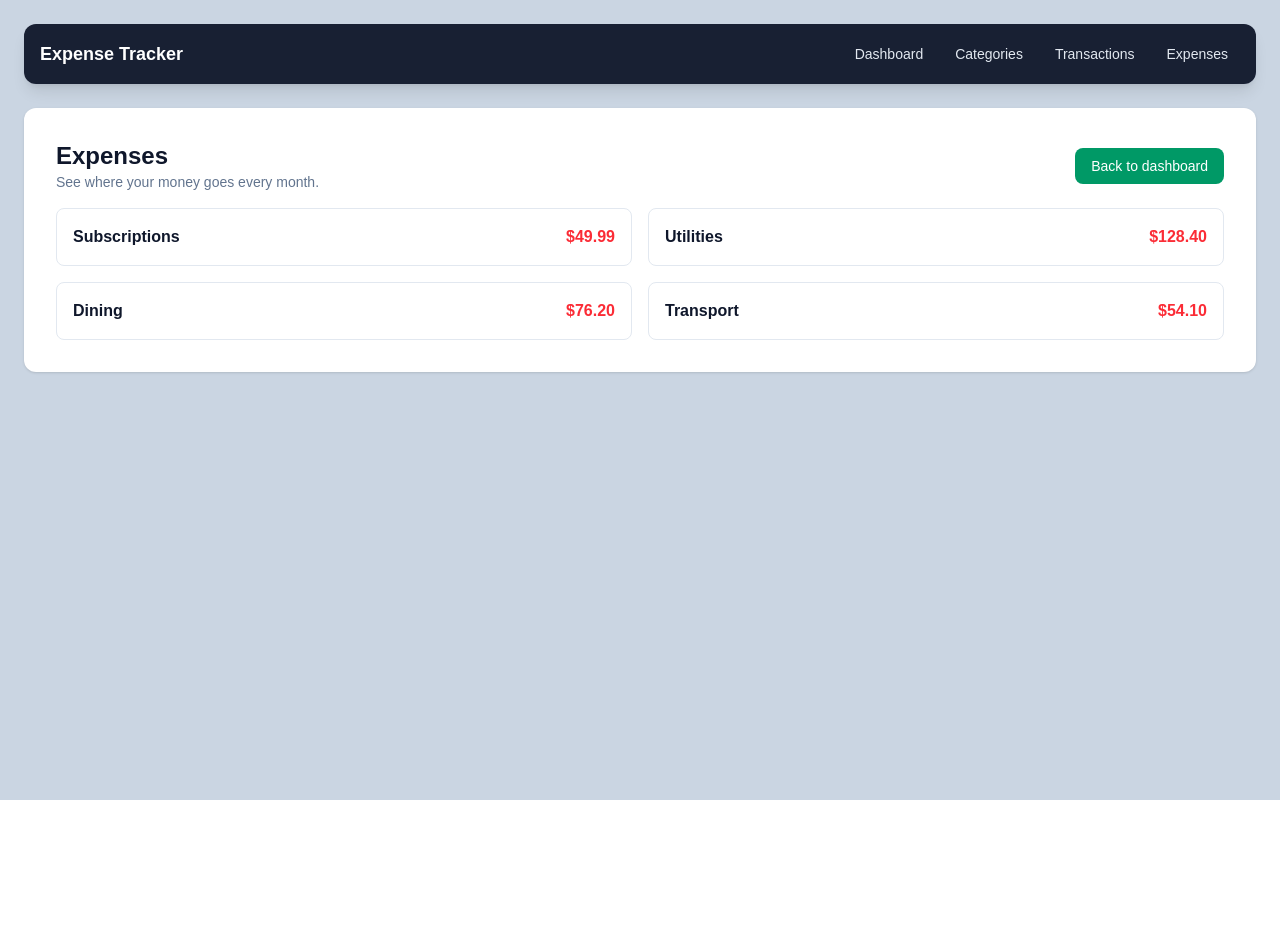
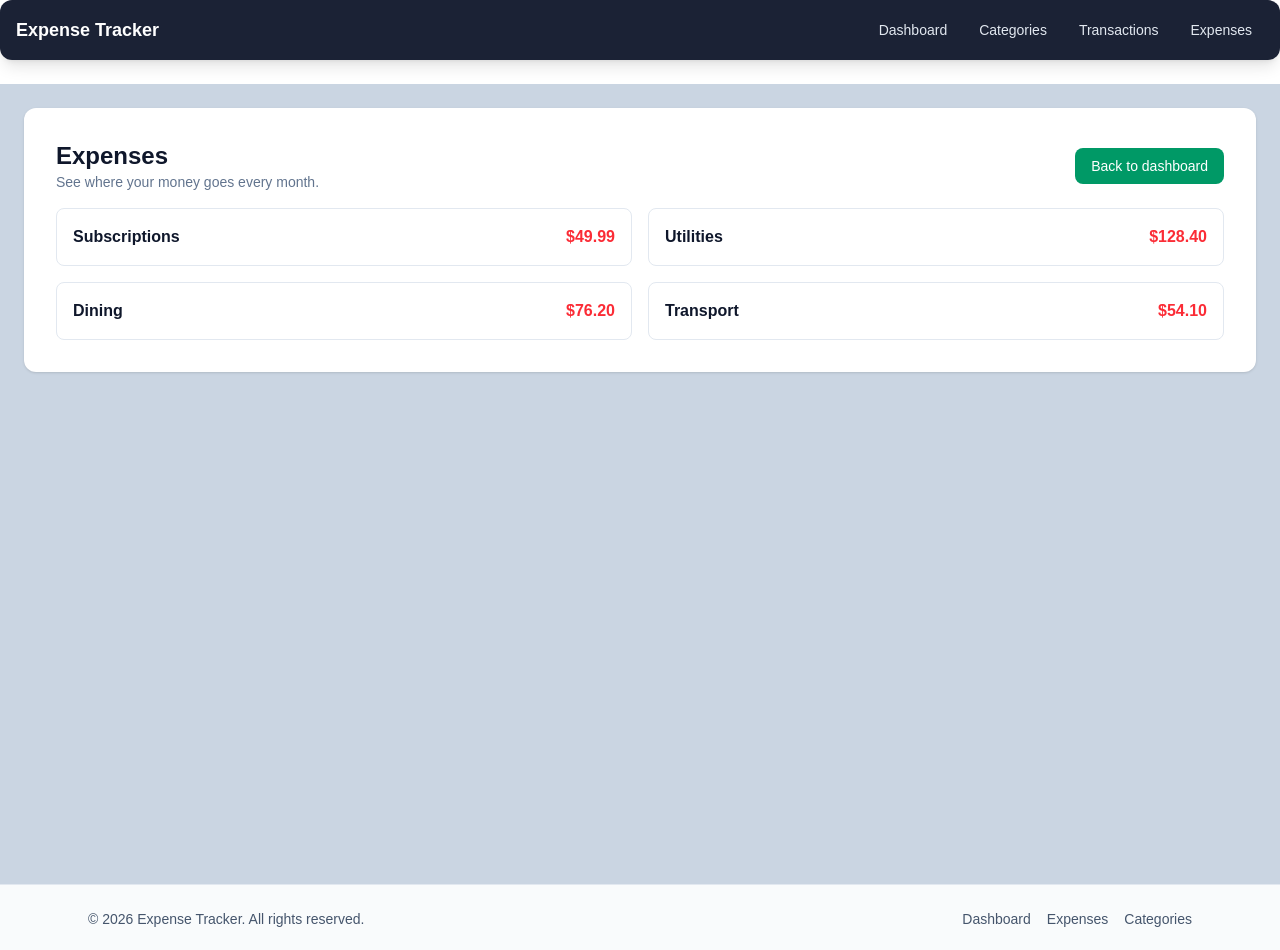
Before and after one commit to kennzuki/saas-expense-tracker, a Next.js app: page /expenses in a window 1280 px wide. Shown: the top 950 px of the page. Before the commit the page ends 800 px from the top, so only its background shows below. Built offline with nearby package versions, Linux system fonts and the light colour scheme.

Commit message:
feat:fixed layout and added the navbar  and added footer

```diff
--- a/app/categories/page.tsx
+++ b/app/categories/page.tsx
@@ -1,11 +1,11 @@
 import Link from "next/link";
-import { Navbar } from "../components/navbar";
+
 
 export default function CategoriesPage() {
   return (
     <div className="min-h-screen bg-slate-300 p-6">
       <div className="mx-auto max-w-7xl">
-        <Navbar />
+
 
         <div className="rounded-xl bg-white p-8 shadow">
           <div className="mb-4 flex items-center justify-between">
--- /dev/null
+++ b/app/components/Footer.tsx
@@ -0,0 +1,24 @@
+import Link from "next/link";
+
+export default function Footer() {
+  const currentYear = new Date().getFullYear();
+
+  return (
+    <footer className="mt-auto border-t border-slate-200 bg-slate-50/80">
+      <div className="mx-auto flex max-w-6xl flex-col gap-3 px-6 py-6 text-sm text-slate-600 sm:flex-row sm:items-center sm:justify-between">
+        <p>© {currentYear} Expense Tracker. All rights reserved.</p>
+        <div className="flex flex-wrap gap-4">
+          <Link href="/dashboard" className="transition hover:text-slate-900">
+            Dashboard
+          </Link>
+          <Link href="/expenses" className="transition hover:text-slate-900">
+            Expenses
+          </Link>
+          <Link href="/categories" className="transition hover:text-slate-900">
+            Categories
+          </Link>
+        </div>
+      </div>
+    </footer>
+  );
+}
--- a/app/dashboard/page.tsx
+++ b/app/dashboard/page.tsx
@@ -4,13 +4,13 @@ import {
   TrendingUp,
   Wallet,
 } from "lucide-react";
-import { Navbar } from "../components/navbar";
+
 
 export default function DashboardPage() {
   return (
     <div className="min-h-screen bg-slate-300 p-6">
       <div className="mx-auto max-w-7xl space-y-6">
-        <Navbar />
+
         <div className="flex items-center justify-between">
           <div>
             <h1 className="text-3xl text-green-500 font-bold">Dashboard</h1>
--- a/app/expenses/page.tsx
+++ b/app/expenses/page.tsx
@@ -1,11 +1,11 @@
 import Link from "next/link";
-import { Navbar } from "../components/navbar";
+
 
 export default function ExpensesPage() {
   return (
     <div className="min-h-screen bg-slate-300 p-6">
       <div className="mx-auto max-w-7xl">
-        <Navbar />
+
 
         <div className="rounded-xl bg-white p-8 shadow">
           <div className="mb-4 flex items-center justify-between">
--- a/app/layout.tsx
+++ b/app/layout.tsx
@@ -2,6 +2,8 @@ import {ClerkProvider} from "@clerk/nextjs";
 import type { Metadata } from "next";
 import { Geist, Geist_Mono } from "next/font/google";
 import "./globals.css";
+import { Navbar } from "./components/navbar";
+import Footer from "./components/Footer";
 
 const geistSans = Geist({
   variable: "--font-geist-sans",
@@ -14,8 +16,8 @@ const geistMono = Geist_Mono({
 });
 
 export const metadata: Metadata = {
-  title: "Create Next App",
-  description: "Generated by create next app",
+  title: "\u{1F4B0} SaaS Expense Tracker",
+  description: "Track your expenses with a modern SaaS experience.",
 };
 
 export default function RootLayout({
@@ -30,7 +32,9 @@ export default function RootLayout({
     >
       <body className="min-h-full flex flex-col">
         <ClerkProvider>
+          <Navbar />
           {children}
+          <Footer />
         </ClerkProvider>
       </body>
     </html>
--- a/app/transactions/page.tsx
+++ b/app/transactions/page.tsx
@@ -1,11 +1,9 @@
 import Link from "next/link";
-import { Navbar } from "../components/navbar";
 
 export default function TransactionsPage() {
   return (
     <div className="min-h-screen bg-slate-300 p-6">
       <div className="mx-auto max-w-7xl">
-        <Navbar />
 
         <div className="rounded-xl bg-white p-8 shadow">
           <div className="mb-4 flex items-center justify-between">
```
